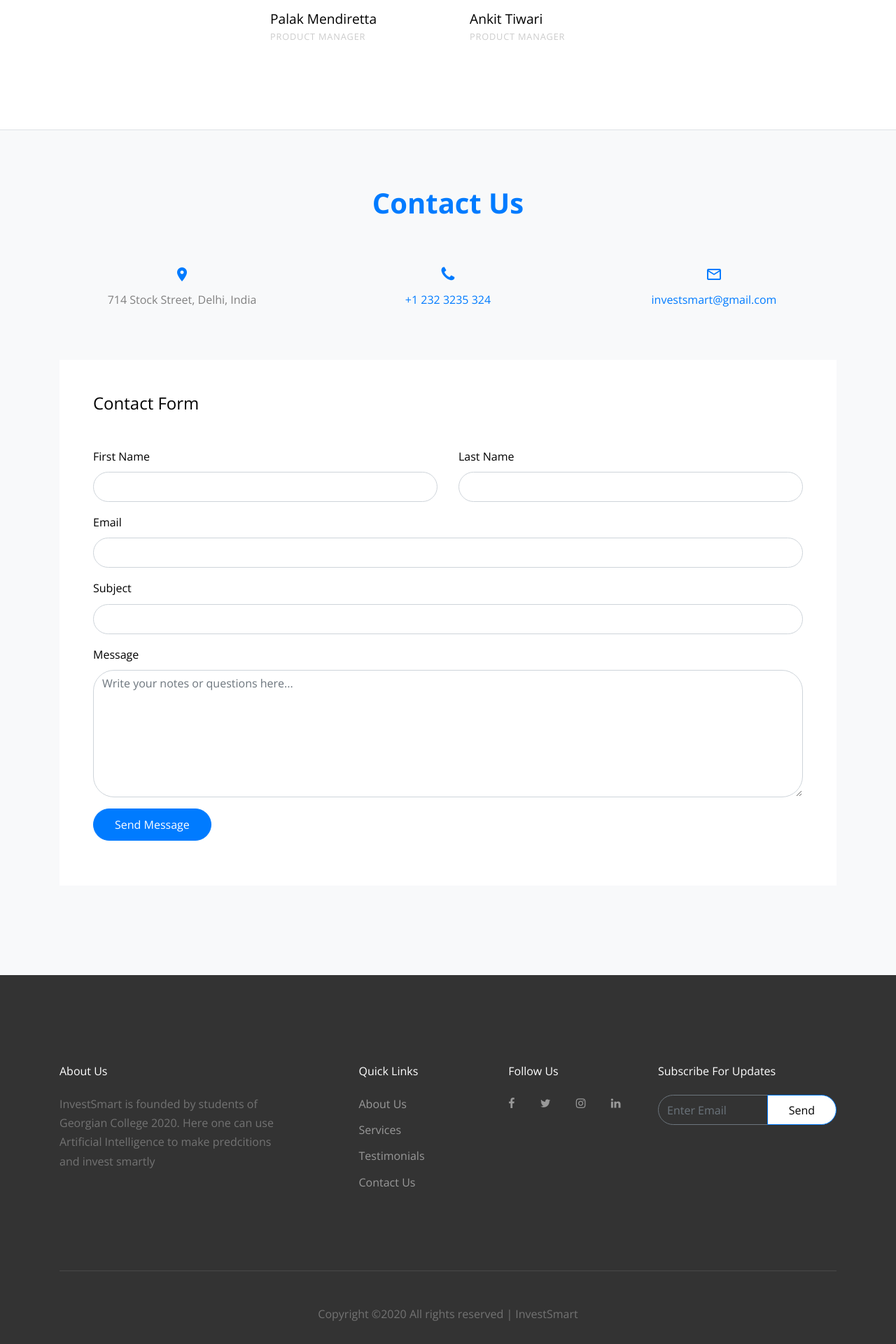
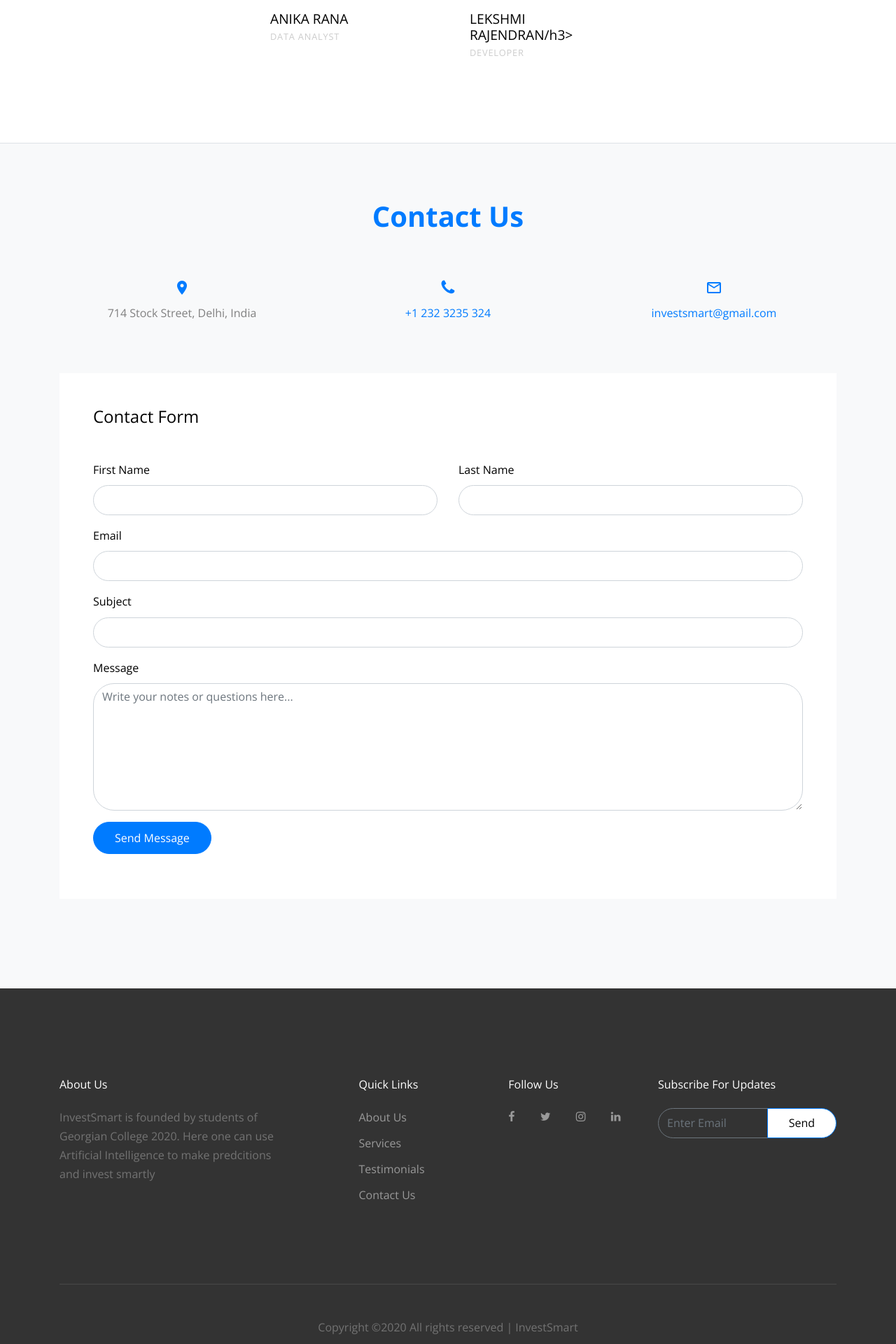
Before and after one commit to Lekshmi2014/STOCK-MARKET-PREDICTOR, a Django app: page / in a window 1280 px wide. Shown: the part 3842-5762 px from the top of the page at 70% size. Run offline with Django 3.2, Linux system fonts and the light colour scheme; data comes from the database, SQL or seed files in the repository; some libraries are stand-ins or nearby versions; some web fonts are replaced.

Commit message:
Update home.html
home.html change

```diff
--- a/main/templates/front/home.html
+++ b/main/templates/front/home.html
@@ -48,7 +48,7 @@
           <div class="col-lg-5 ml-auto" data-aos="fade-up" data-aos-delay="100">
             <div class="mb-4">
               <h3 class="h3 mb-4 text-black">For the next genration investment</h3>
-              <p>InvestSmart is founded by students of PDPM IIITDM Jabalpur in 2020. Here one can use Artificial Intelligence to make predcitions and invest smartly.</p>
+              <p>InvestSmart is founded by students of Georgian College in 2020. Here one can use Artificial Intelligence to make predcitions and invest smartly.</p>
 
             </div>
 
@@ -204,27 +204,11 @@
         <div class="row mb-5 justify-content-center">
           <div class="col-md-8 text-center">
             <h2 class="section-title mb-3" data-aos="fade-up" data-aos-delay="">Our Team</h2>
-            <p class="lead" data-aos="fade-up" data-aos-delay="100">Our team have 5 members and you connect with them for more information and guidance.</p>
+            <p class="lead" data-aos="fade-up" data-aos-delay="100">Our team have 4 members and you connect with them for more information and guidance.</p>
           </div>
         </div>
         <div class="row justify-content-center">
 
-
-          <div class="col-md-6 col-lg-3 mb-4" data-aos="fade-up" data-aos-delay="">
-            <div class="team-member">
-              <figure>
-                <ul class="social">
-                  <li><a href="https://m.facebook.com/aditya.kumarbaurai?ref=bookmarks"><span class="icon-facebook"></span></a></li>
-                  <li><a href="https://www.linkedin.com/in/adityabaurai"><span class="icon-linkedin"></span></a></li>
-                </ul>
-                <img style="width: 250px; height: 250px" src="{% static 'front/images/Aditya.jpg' %}" alt="Image" class="img-fluid">
-              </figure>
-              <div class="p-3">
-                <h3>Aditya Baurai</h3>
-                <span class="position">Product Manager</span>
-              </div>
-            </div>
-          </div>
 
           <div class="col-md-6 col-lg-3 mb-4" data-aos="fade-up" data-aos-delay="200">
             <div class="team-member">
@@ -233,11 +217,11 @@
                   <li><a href="https://m.facebook.com/amanat.mishra.9"><span class="icon-facebook"></span></a></li>
                   <li><a href="https://www.linkedin.com/in/amanat-mishra-b78461150"><span class="icon-linkedin"></span></a></li>
                 </ul>
-                <img style="width: 250px; height: 250px" src="{% static 'front/images/Amanat.jpg' %}" alt="Image" class="img-fluid">
+                <img style="width: 250px; height: 250px" src="{% static 'front/images/Jasleen.jpg' %}" alt="Image" class="img-fluid">
               </figure>
               <div class="p-3">
-                <h3>Amanat Mishra</h3>
-                <span class="position">Product Manager</span>
+                <h3>JASLEEN JASLEEN</h3>
+                <span class="position">Project Manager</span>
               </div>
             </div>
           </div>
@@ -251,11 +235,11 @@
                   <li><a href="https://www.facebook.com/ambuj.jain.18/"><span class="icon-facebook"></span></a></li>
                   <li><a href="https://www.linkedin.com/in/ambujalpha/"><span class="icon-linkedin"></span></a></li>
                 </ul>
-                <img style="width: 250px; height: 250px" src="{% static 'front/images/Ambuj.jpeg' %}" alt="Image" class="img-fluid">
+                <img style="width: 250px; height: 250px" src="{% static 'front/images/Simran.jpg' %}" alt="Image" class="img-fluid">
               </figure>
               <div class="p-3">
-                <h3>Ambuj Jain</h3>
-                <span class="position">Product Manager</span>
+                <h3>SIMRAN BHANGU</h3>
+                <span class="position">BUSINESS ANALYST</span>
               </div>
             </div>
           </div>
@@ -267,14 +251,14 @@
             <div class="team-member">
               <figure>
                 <ul class="social">
-                  <li><a href="https://www.facebook.com/palak.mendiratta.56"><span class="icon-facebook"></span></a></li>
-                  <li><a href="https://www.linkedin.com/in/palak-mendiratta"><span class="icon-linkedin"></span></a></li>
+                  <li><a href=""><span class="icon-facebook"></span></a></li>
+                  <li><a href=""><span class="icon-linkedin"></span></a></li>
                 </ul>
-                <img style="width: 250px; height: 250px" src="{% static 'front/images/Palak.jpg' %}" alt="Image" class="img-fluid">
+                <img style="width: 250px; height: 250px" src="{% static 'front/images/Anika.jpg' %}" alt="Image" class="img-fluid">
               </figure>
               <div class="p-3">
-                <h3>Palak Mendiretta</h3>
-                <span class="position">Product Manager</span>
+                <h3>ANIKA RANA</h3>
+                <span class="position">DATA ANALYST</span>
               </div>
             </div>
           </div>
@@ -283,14 +267,14 @@
             <div class="team-member">
               <figure>
                 <ul class="social">
-                  <li><a href="https://m.facebook.com/Ankit.18t?ref=bookmarks"><span class="icon-facebook"></span></a></li>
-                  <li><a href="https://www.linkedin.com/in/~ankittiwari/"><span class="icon-linkedin"></span></a></li>
+                  <li><a href=""><span class="icon-facebook"></span></a></li>
+                  <li><a href=""><span class="icon-linkedin"></span></a></li>
                 </ul>
-                <img style="width: 250px; height: 250px" src="{% static 'front/images/Ankit.jpg' %}" alt="Image" class="img-fluid">
+                <img style="width: 250px; height: 250px" src="{% static 'front/images/Lekshmi.jpeg' %}" alt="Image" class="img-fluid">
               </figure>
               <div class="p-3">
-                <h3>Ankit Tiwari</h3>
-                <span class="position">Product Manager</span>
+                <h3>LEKSHMI RAJENDRAN/h3>
+                <span class="position">DEVELOPER</span>
               </div>
             </div>
           </div>
```
